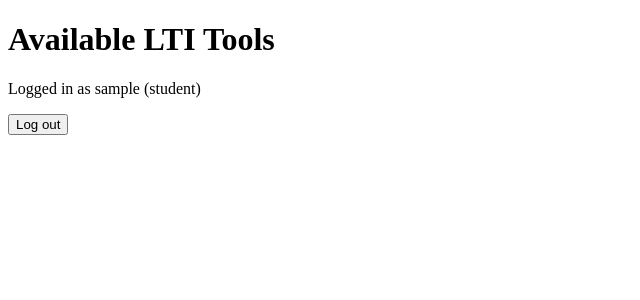
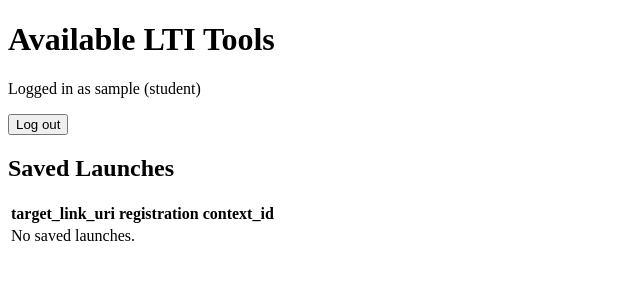
Before and after one commit to opentaproject/lti13-platform-simulator, a Django app: page / in a window 1280 px wide. Shown: the top 300 px of the page, without its empty margins (0-640 px from the left). Run offline with Django 4.2, Linux system fonts and the light colour scheme; the visitor is signed in with stand-in values (Sample User, id 1); data that the repository does not hold is empty.

Commit message:
List saved launches on simulator home

```diff
--- a/launch/templates/launch/tool_list.html
+++ b/launch/templates/launch/tool_list.html
@@ -15,5 +15,28 @@
       <li><a href="{% url 'launch_init' registration.id %}">{{ registration.name }}</a></li>
     {% endfor %}
   </ul>
+  <h2>Saved Launches</h2>
+  <table>
+    <thead>
+      <tr>
+        <th>target_link_uri</th>
+        <th>registration</th>
+        <th>context_id</th>
+      </tr>
+    </thead>
+    <tbody>
+      {% for launch in launches %}
+        <tr>
+          <td><a href="{% url 'launch_init' launch.registration.id %}?launch={{ launch.id }}">{{ launch.target_link_uri }}</a></td>
+          <td>{{ launch.registration.name }}</td>
+          <td>{{ launch.context_id }}</td>
+        </tr>
+      {% empty %}
+        <tr>
+          <td colspan="3">No saved launches.</td>
+        </tr>
+      {% endfor %}
+    </tbody>
+  </table>
 </body>
 </html>
--- a/launch/views.py
+++ b/launch/views.py
@@ -34,13 +34,22 @@ def _launch_form_context(
 @login_required
 def tool_list(request):
     registrations = LTIToolRegistration.objects.all()
-    return render(request, "launch/tool_list.html", {"registrations": registrations})
+    launches = Launch.objects.select_related("registration").order_by("-updated_at", "-pk")
+    return render(
+        request,
+        "launch/tool_list.html",
+        {"registrations": registrations, "launches": launches},
+    )
 
 
 @login_required
 def launch_init(request, registration_id):
     registration = get_object_or_404(LTIToolRegistration, id=registration_id)
-    latest_launch = Launch.objects.filter(registration=registration).order_by("-updated_at", "-pk").first()
+    selected_launch = None
+    launch_pk = request.GET.get("launch")
+    if launch_pk:
+        selected_launch = get_object_or_404(Launch, pk=launch_pk, registration=registration)
+    latest_launch = selected_launch or Launch.objects.filter(registration=registration).order_by("-updated_at", "-pk").first()
     if request.method == "POST":
         target_link_uri = request.POST.get("target_link_uri", "").strip() or registration.target_link_uri
         context_id = request.POST.get("context_id", "").strip()
```
Also changed, not shown: launch/tests.py (+42 -0 lines).
